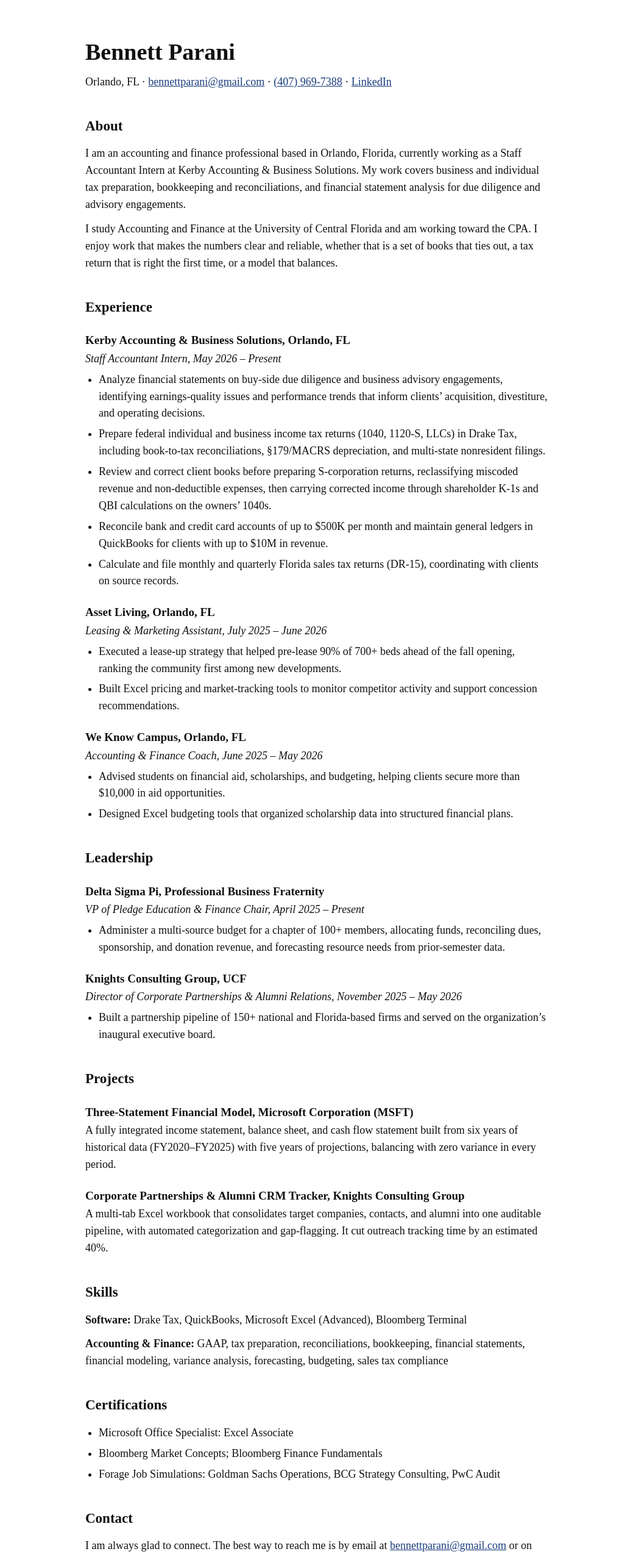
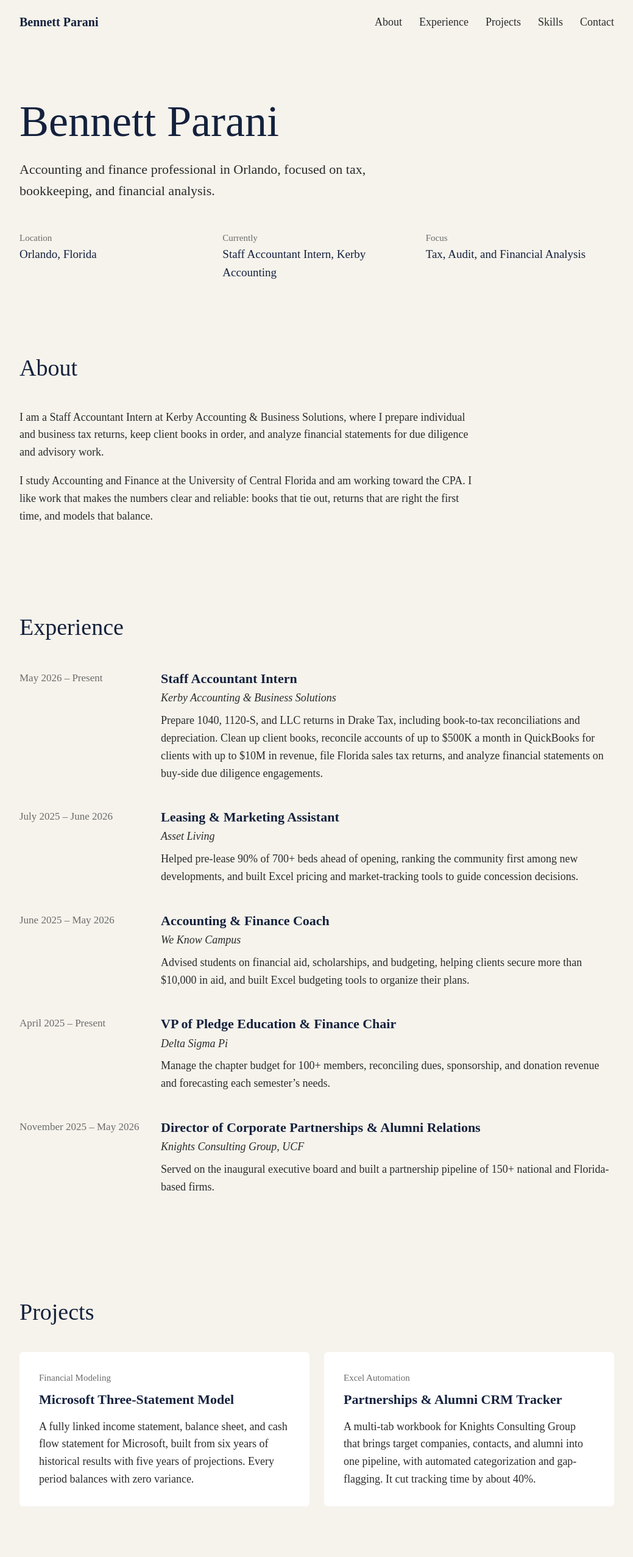
Before and after one commit to bennettparani/bennettparani.eportfolio, a plain HTML site: page index.html in a window 1280 px wide. Shown: the top 2553 px of the page at 61% size, without its empty margins (120-1159 px from the left). Drawn offline with Linux system fonts and the light colour scheme.

Commit message:
Rebuild portfolio on original site layout with Times New Roman and simpler styling
Co-Authored-By: Claude Opus 5.5 <noreply@anthropic.com>
Claude-Session: https://claude.ai/code/session_01VE2y7SDaDq3ZdoWiCPnQ1c

```diff
--- a/index.html
+++ b/index.html
@@ -6,157 +6,411 @@
 <title>Bennett Parani | Accounting &amp; Finance</title>
 <meta name="description" content="Bennett Parani, accounting and finance professional in Orlando, Florida.">
 <style>
+  :root {
+    --bg: #f6f3ec;
+    --ink: #14213d;
+    --text: #2b2b2b;
+    --muted: #6b6b6b;
+    --card: #ffffff;
+    --dark: #14213d;
+  }
+  * { box-sizing: border-box; }
+  html { scroll-behavior: smooth; }
   body {
     margin: 0;
-    background: #ffffff;
-    color: #111111;
+    background: var(--bg);
+    color: var(--text);
     font-family: "Times New Roman", Times, serif;
     font-size: 18px;
-    line-height: 1.55;
+    line-height: 1.6;
   }
-  main {
+  a { color: inherit; }
+  .wrap {
+    max-width: 1040px;
+    margin: 0 auto;
+    padding-left: 32px;
+    padding-right: 32px;
+  }
+
+  /* Navigation */
+  header {
+    position: sticky;
+    top: 0;
+    background: var(--bg);
+    z-index: 10;
+  }
+  nav {
+    display: flex;
+    align-items: center;
+    justify-content: space-between;
+    padding-top: 20px;
+    padding-bottom: 20px;
+  }
+  .brand {
+    font-size: 20px;
+    font-weight: bold;
+    color: var(--ink);
+    text-decoration: none;
+  }
+  nav ul {
+    display: flex;
+    gap: 28px;
+    list-style: none;
+    margin: 0;
+    padding: 0;
+  }
+  nav ul a {
+    text-decoration: none;
+    color: var(--text);
+  }
+  nav ul a:hover { color: var(--ink); text-decoration: underline; }
+
+  /* Hero */
+  .hero {
+    padding-top: 90px;
+    padding-bottom: 50px;
+  }
+  .hero h1 {
+    font-size: 72px;
+    line-height: 1.05;
+    font-weight: normal;
+    color: var(--ink);
+    margin: 0 0 22px;
+  }
+  .hero p.lead {
+    font-size: 22px;
+    max-width: 640px;
+    margin: 0 0 48px;
+  }
+  .facts {
+    display: grid;
+    grid-template-columns: repeat(3, 1fr);
+    gap: 24px;
+  }
+  .facts .label {
+    font-size: 15px;
+    color: var(--muted);
+  }
+  .facts .value {
+    font-size: 19px;
+    color: var(--ink);
+  }
+
+  /* Sections */
+  section { padding-top: 60px; padding-bottom: 60px; }
+  h2 {
+    font-size: 38px;
+    font-weight: normal;
+    color: var(--ink);
+    margin: 0 0 36px;
+  }
+  .about p {
     max-width: 760px;
-    margin: 0 auto;
-    padding: 56px 24px 72px;
+    margin: 0 0 18px;
   }
-  h1 {
-    font-size: 38px;
-    font-weight: bold;
+
+  /* Experience */
+  .job {
+    display: grid;
+    grid-template-columns: 200px 1fr;
+    gap: 32px;
+    margin-bottom: 40px;
+  }
+  .job .when {
+    color: var(--muted);
+    font-size: 17px;
+    padding-top: 3px;
+  }
+  .job h3 {
+    font-size: 22px;
+    color: var(--ink);
+    margin: 0;
+  }
+  .job .where {
+    font-style: italic;
+    margin: 0 0 8px;
+  }
+  .job p { margin: 0; }
+
+  /* Projects */
+  .cards {
+    display: grid;
+    grid-template-columns: 1fr 1fr;
+    gap: 24px;
+  }
+  .card {
+    background: var(--card);
+    padding: 30px 32px;
+    border-radius: 6px;
+  }
+  .card .tag {
+    font-size: 15px;
+    color: var(--muted);
     margin: 0 0 6px;
   }
-  .contact {
-    margin: 0 0 40px;
-  }
-  h2 {
-    font-size: 23px;
-    font-weight: bold;
-    margin: 40px 0 14px;
-  }
-  h3 {
-    font-size: 19px;
-    font-weight: bold;
-    margin: 22px 0 2px;
-  }
-  .role {
-    font-style: italic;
-    margin: 0 0 6px;
-  }
-  p {
+  .card h3 {
+    font-size: 22px;
+    color: var(--ink);
     margin: 0 0 12px;
   }
-  ul {
-    margin: 6px 0 0;
-    padding-left: 22px;
+  .card p { margin: 0; }
+
+  /* Skills */
+  .skills {
+    display: grid;
+    grid-template-columns: 1fr 1fr 1fr;
+    gap: 32px;
   }
-  li {
-    margin-bottom: 6px;
+  .skills h3 {
+    font-size: 20px;
+    color: var(--ink);
+    margin: 0 0 10px;
   }
-  a {
-    color: #1a3d7c;
+  .skills ul {
+    list-style: none;
+    margin: 0;
+    padding: 0;
   }
-  @media (max-width: 600px) {
+  .skills li { margin-bottom: 4px; }
+
+  /* Contact */
+  .contact {
+    background: var(--dark);
+    color: #f6f3ec;
+    padding-top: 80px;
+    padding-bottom: 80px;
+    margin-top: 40px;
+  }
+  .contact h2 { color: #ffffff; margin-bottom: 18px; }
+  .contact p { max-width: 620px; margin: 0 0 32px; color: #dcdcdc; }
+  .contact .links {
+    display: grid;
+    grid-template-columns: repeat(3, auto);
+    justify-content: start;
+    gap: 48px;
+  }
+  .contact .label { font-size: 15px; color: #a9b0bf; }
+  .contact a { color: #ffffff; text-decoration: none; font-size: 19px; }
+  .contact a:hover { text-decoration: underline; }
+  footer {
+    background: var(--dark);
+    color: #a9b0bf;
+    font-size: 15px;
+    padding: 0 0 32px;
+  }
+
+  /* Phones and small screens */
+  @media (max-width: 760px) {
     body { font-size: 17px; }
-    main { padding: 36px 18px 56px; }
-    h1 { font-size: 32px; }
+    .wrap { padding-left: 18px; padding-right: 18px; }
+    nav ul { display: none; }
+    .hero { padding-top: 50px; padding-bottom: 30px; }
+    .hero h1 { font-size: 48px; }
+    .hero p.lead { font-size: 19px; }
+    .facts, .cards, .skills, .contact .links { grid-template-columns: 1fr; gap: 18px; }
+    .job { grid-template-columns: 1fr; gap: 4px; }
+    h2 { font-size: 32px; margin-bottom: 26px; }
+    section { padding-top: 40px; padding-bottom: 40px; }
   }
 </style>
 </head>
 <body>
-<main>
 
-  <h1>Bennett Parani</h1>
-  <p class="contact">
-    Orlando, FL &middot;
-    <a href="mailto:bennettparani@gmail.com">bennettparani@gmail.com</a> &middot;
-    <a href="tel:+14079697388">(407) 969-7388</a> &middot;
-    <a href="https://www.linkedin.com/in/bennettparani" target="_blank" rel="noopener">LinkedIn</a>
-  </p>
+<header>
+  <nav class="wrap">
+    <a class="brand" href="#top">Bennett Parani</a>
+    <ul>
+      <li><a href="#about">About</a></li>
+      <li><a href="#experience">Experience</a></li>
+      <li><a href="#projects">Projects</a></li>
+      <li><a href="#skills">Skills</a></li>
+      <li><a href="#contact">Contact</a></li>
+    </ul>
+  </nav>
+</header>
 
-  <h2>About</h2>
-  <p>
-    I am an accounting and finance professional based in Orlando, Florida, currently working as a
-    Staff Accountant Intern at Kerby Accounting &amp; Business Solutions. My work covers business and
-    individual tax preparation, bookkeeping and reconciliations, and financial statement analysis for
-    due diligence and advisory engagements.
-  </p>
-  <p>
-    I study Accounting and Finance at the University of Central Florida and am working toward the CPA.
-    I enjoy work that makes the numbers clear and reliable, whether that is a set of books that ties
-    out, a tax return that is right the first time, or a model that balances.
-  </p>
+<main id="top">
 
-  <h2>Experience</h2>
+  <div class="hero wrap">
+    <h1>Bennett Parani</h1>
+    <p class="lead">Accounting and finance professional in Orlando, focused on tax, bookkeeping, and financial analysis.</p>
+    <div class="facts">
+      <div>
+        <div class="label">Location</div>
+        <div class="value">Orlando, Florida</div>
+      </div>
+      <div>
+        <div class="label">Currently</div>
+        <div class="value">Staff Accountant Intern, Kerby Accounting</div>
+      </div>
+      <div>
+        <div class="label">Focus</div>
+        <div class="value">Tax, Audit, and Financial Analysis</div>
+      </div>
+    </div>
+  </div>
 
-  <h3>Kerby Accounting &amp; Business Solutions, Orlando, FL</h3>
-  <p class="role">Staff Accountant Intern, May 2026 &ndash; Present</p>
-  <ul>
-    <li>Analyze financial statements on buy-side due diligence and business advisory engagements, identifying earnings-quality issues and performance trends that inform clients&rsquo; acquisition, divestiture, and operating decisions.</li>
-    <li>Prepare federal individual and business income tax returns (1040, 1120-S, LLCs) in Drake Tax, including book-to-tax reconciliations, &sect;179/MACRS depreciation, and multi-state nonresident filings.</li>
-    <li>Review and correct client books before preparing S-corporation returns, reclassifying miscoded revenue and non-deductible expenses, then carrying corrected income through shareholder K-1s and QBI calculations on the owners&rsquo; 1040s.</li>
-    <li>Reconcile bank and credit card accounts of up to $500K per month and maintain general ledgers in QuickBooks for clients with up to $10M in revenue.</li>
-    <li>Calculate and file monthly and quarterly Florida sales tax returns (DR-15), coordinating with clients on source records.</li>
-  </ul>
+  <section id="about" class="about wrap">
+    <h2>About</h2>
+    <p>
+      I am a Staff Accountant Intern at Kerby Accounting &amp; Business Solutions, where I prepare individual and
+      business tax returns, keep client books in order, and analyze financial statements for due diligence and
+      advisory work.
+    </p>
+    <p>
+      I study Accounting and Finance at the University of Central Florida and am working toward the CPA. I like
+      work that makes the numbers clear and reliable: books that tie out, returns that are right the first time,
+      and models that balance.
+    </p>
+  </section>
 
-  <h3>Asset Living, Orlando, FL</h3>
-  <p class="role">Leasing &amp; Marketing Assistant, July 2025 &ndash; June 2026</p>
-  <ul>
-    <li>Executed a lease-up strategy that helped pre-lease 90% of 700+ beds ahead of the fall opening, ranking the community first among new developments.</li>
-    <li>Built Excel pricing and market-tracking tools to monitor competitor activity and support concession recommendations.</li>
-  </ul>
+  <section id="experience" class="wrap">
+    <h2>Experience</h2>
 
-  <h3>We Know Campus, Orlando, FL</h3>
-  <p class="role">Accounting &amp; Finance Coach, June 2025 &ndash; May 2026</p>
-  <ul>
-    <li>Advised students on financial aid, scholarships, and budgeting, helping clients secure more than $10,000 in aid opportunities.</li>
-    <li>Designed Excel budgeting tools that organized scholarship data into structured financial plans.</li>
-  </ul>
+    <div class="job">
+      <div class="when">May 2026 &ndash; Present</div>
+      <div>
+        <h3>Staff Accountant Intern</h3>
+        <p class="where">Kerby Accounting &amp; Business Solutions</p>
+        <p>
+          Prepare 1040, 1120-S, and LLC returns in Drake Tax, including book-to-tax reconciliations and
+          depreciation. Clean up client books, reconcile accounts of up to $500K a month in QuickBooks for clients
+          with up to $10M in revenue, file Florida sales tax returns, and analyze financial statements on buy-side
+          due diligence engagements.
+        </p>
+      </div>
+    </div>
 
-  <h2>Leadership</h2>
+    <div class="job">
+      <div class="when">July 2025 &ndash; June 2026</div>
+      <div>
+        <h3>Leasing &amp; Marketing Assistant</h3>
+        <p class="where">Asset Living</p>
+        <p>
+          Helped pre-lease 90% of 700+ beds ahead of opening, ranking the community first among new developments,
+          and built Excel pricing and market-tracking tools to guide concession decisions.
+        </p>
+      </div>
+    </div>
 
-  <h3>Delta Sigma Pi, Professional Business Fraternity</h3>
-  <p class="role">VP of Pledge Education &amp; Finance Chair, April 2025 &ndash; Present</p>
-  <ul>
-    <li>Administer a multi-source budget for a chapter of 100+ members, allocating funds, reconciling dues, sponsorship, and donation revenue, and forecasting resource needs from prior-semester data.</li>
-  </ul>
+    <div class="job">
+      <div class="when">June 2025 &ndash; May 2026</div>
+      <div>
+        <h3>Accounting &amp; Finance Coach</h3>
+        <p class="where">We Know Campus</p>
+        <p>
+          Advised students on financial aid, scholarships, and budgeting, helping clients secure more than
+          $10,000 in aid, and built Excel budgeting tools to organize their plans.
+        </p>
+      </div>
+    </div>
 
-  <h3>Knights Consulting Group, UCF</h3>
-  <p class="role">Director of Corporate Partnerships &amp; Alumni Relations, November 2025 &ndash; May 2026</p>
-  <ul>
-    <li>Built a partnership pipeline of 150+ national and Florida-based firms and served on the organization&rsquo;s inaugural executive board.</li>
-  </ul>
+    <div class="job">
+      <div class="when">April 2025 &ndash; Present</div>
+      <div>
+        <h3>VP of Pledge Education &amp; Finance Chair</h3>
+        <p class="where">Delta Sigma Pi</p>
+        <p>
+          Manage the chapter budget for 100+ members, reconciling dues, sponsorship, and donation revenue and
+          forecasting each semester&rsquo;s needs.
+        </p>
+      </div>
+    </div>
 
-  <h2>Projects</h2>
+    <div class="job">
+      <div class="when">November 2025 &ndash; May 2026</div>
+      <div>
+        <h3>Director of Corporate Partnerships &amp; Alumni Relations</h3>
+        <p class="where">Knights Consulting Group, UCF</p>
+        <p>
+          Served on the inaugural executive board and built a partnership pipeline of 150+ national and
+          Florida-based firms.
+        </p>
+      </div>
+    </div>
+  </section>
 
-  <h3>Three-Statement Financial Model, Microsoft Corporation (MSFT)</h3>
-  <p>
-    A fully integrated income statement, balance sheet, and cash flow statement built from six years of
-    historical data (FY2020&ndash;FY2025) with five years of projections, balancing with zero variance in every period.
-  </p>
+  <section id="projects" class="wrap">
+    <h2>Projects</h2>
+    <div class="cards">
+      <div class="card">
+        <p class="tag">Financial Modeling</p>
+        <h3>Microsoft Three-Statement Model</h3>
+        <p>
+          A fully linked income statement, balance sheet, and cash flow statement for Microsoft, built from six
+          years of historical results with five years of projections. Every period balances with zero variance.
+        </p>
+      </div>
+      <div class="card">
+        <p class="tag">Excel Automation</p>
+        <h3>Partnerships &amp; Alumni CRM Tracker</h3>
+        <p>
+          A multi-tab workbook for Knights Consulting Group that brings target companies, contacts, and alumni into
+          one pipeline, with automated categorization and gap-flagging. It cut tracking time by about 40%.
+        </p>
+      </div>
+    </div>
+  </section>
 
-  <h3>Corporate Partnerships &amp; Alumni CRM Tracker, Knights Consulting Group</h3>
-  <p>
-    A multi-tab Excel workbook that consolidates target companies, contacts, and alumni into one auditable
-    pipeline, with automated categorization and gap-flagging. It cut outreach tracking time by an estimated 40%.
-  </p>
-
-  <h2>Skills</h2>
-  <p><strong>Software:</strong> Drake Tax, QuickBooks, Microsoft Excel (Advanced), Bloomberg Terminal</p>
-  <p><strong>Accounting &amp; Finance:</strong> GAAP, tax preparation, reconciliations, bookkeeping, financial statements, financial modeling, variance analysis, forecasting, budgeting, sales tax compliance</p>
-
-  <h2>Certifications</h2>
-  <ul>
-    <li>Microsoft Office Specialist: Excel Associate</li>
-    <li>Bloomberg Market Concepts; Bloomberg Finance Fundamentals</li>
-    <li>Forage Job Simulations: Goldman Sachs Operations, BCG Strategy Consulting, PwC Audit</li>
-  </ul>
-
-  <h2>Contact</h2>
-  <p>
-    I am always glad to connect. The best way to reach me is by email at
-    <a href="mailto:bennettparani@gmail.com">bennettparani@gmail.com</a> or on
-    <a href="https://www.linkedin.com/in/bennettparani" target="_blank" rel="noopener">LinkedIn</a>.
-  </p>
+  <section id="skills" class="wrap">
+    <h2>Skills</h2>
+    <div class="skills">
+      <div>
+        <h3>Software</h3>
+        <ul>
+          <li>Drake Tax</li>
+          <li>QuickBooks</li>
+          <li>Microsoft Excel (Advanced)</li>
+          <li>Bloomberg Terminal</li>
+        </ul>
+      </div>
+      <div>
+        <h3>Accounting &amp; Finance</h3>
+        <ul>
+          <li>Tax Preparation</li>
+          <li>Reconciliations &amp; Bookkeeping</li>
+          <li>Financial Statements &amp; GAAP</li>
+          <li>Financial Modeling &amp; Forecasting</li>
+        </ul>
+      </div>
+      <div>
+        <h3>Certifications</h3>
+        <ul>
+          <li>Microsoft Office Specialist: Excel</li>
+          <li>Bloomberg Market Concepts</li>
+          <li>Bloomberg Finance Fundamentals</li>
+          <li>Forage: PwC Audit, Goldman Sachs, BCG</li>
+        </ul>
+      </div>
+    </div>
+  </section>
 
 </main>
+
+<section id="contact" class="contact">
+  <div class="wrap">
+    <h2>Let&rsquo;s connect</h2>
+    <p>I am always open to conversations about accounting, finance, and new opportunities.</p>
+    <div class="links">
+      <div>
+        <div class="label">Email</div>
+        <a href="mailto:bennettparani@gmail.com">bennettparani@gmail.com</a>
+      </div>
+      <div>
+        <div class="label">Phone</div>
+        <a href="tel:+14079697388">(407) 969-7388</a>
+      </div>
+      <div>
+        <div class="label">LinkedIn</div>
+        <a href="https://www.linkedin.com/in/bennettparani" target="_blank" rel="noopener">linkedin.com/in/bennettparani</a>
+      </div>
+    </div>
+  </div>
+</section>
+
+<footer>
+  <div class="wrap">&copy; 2026 Bennett Parani</div>
+</footer>
+
 </body>
 </html>
```
